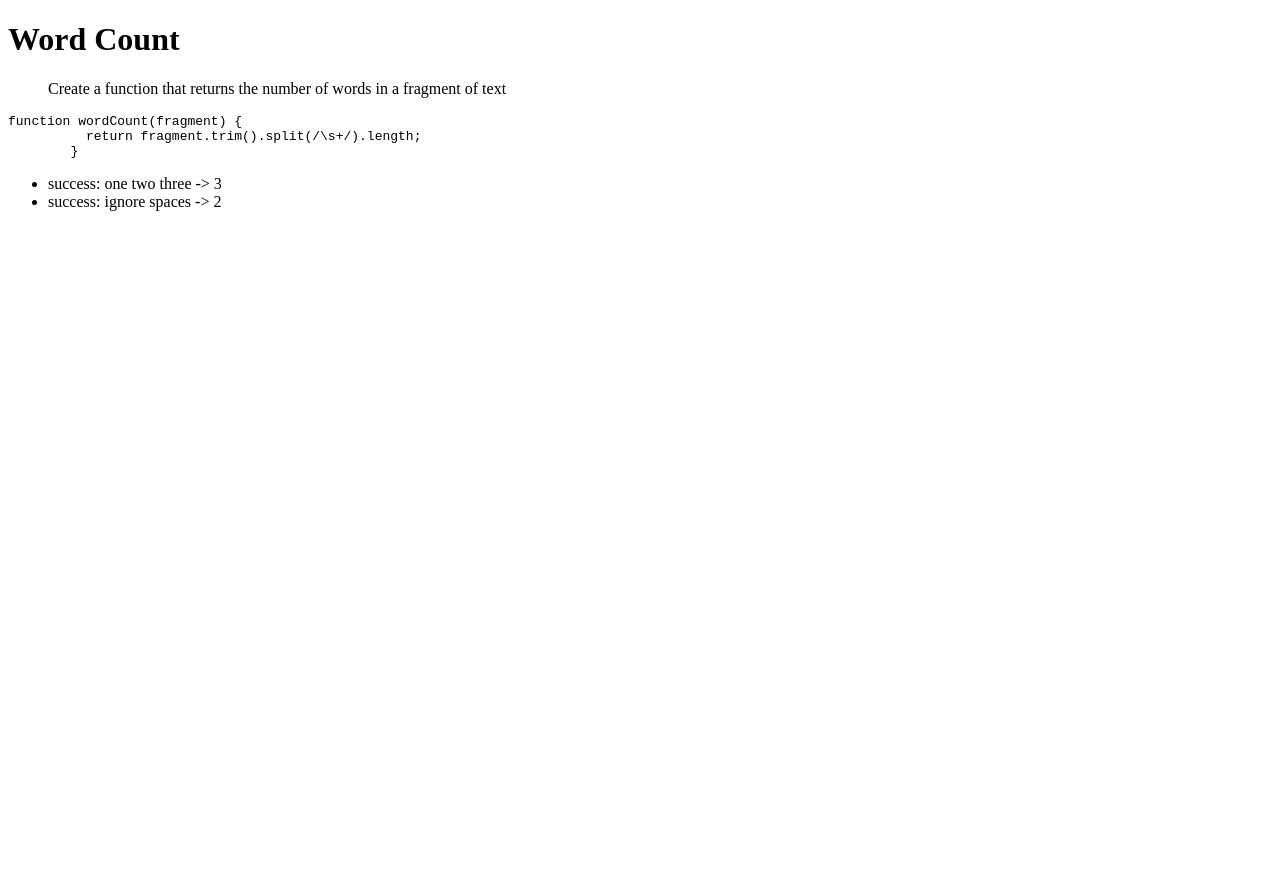
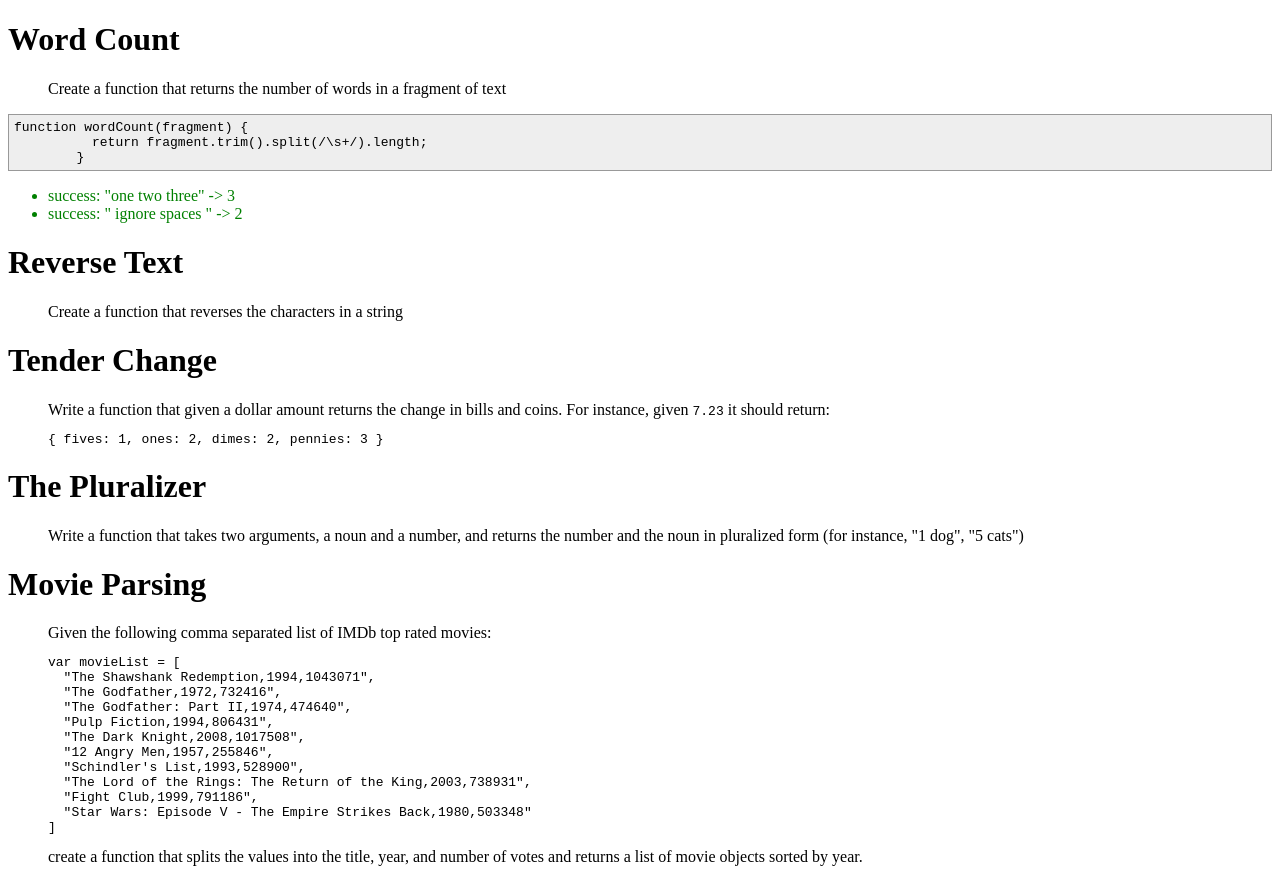
Before and after one commit to WebDevBootcamp/function-practice, a plain HTML site: page index.html in a window 1280 px wide. Before the commit the page ends 800 px from the top, so only its background shows below. Drawn offline with nearby package versions, Linux system fonts and the light colour scheme.

Commit message:
add more examples
improve validation, add some basic styling

```diff
--- /dev/null
+++ b/app.css
@@ -0,0 +1,17 @@
+.function-body {
+  background-color: #eee;
+  border: 1px solid #999;
+  padding: 5px;
+}
+
+li.success {
+  color: green;
+}
+
+li.incorrect {
+  color: orange;
+}
+
+li.error {
+  color: red;
+}
--- a/app.js
+++ b/app.js
@@ -1,8 +1,15 @@
 function createExample(name, details) {
   var body = $('body');
   $('<h1>').text(name).appendTo(body);
-  $('<blockquote>').text(details.description).appendTo(body);
-  $('<pre>').text(details.implementation.toString()).appendTo(body);
+  $('<blockquote>')
+    .html(details.description)
+    .appendTo(body);
+
+  if(details.implementation) {
+    $('<pre>')
+      .addClass('function-body')
+      .text(details.implementation.toString())
+      .appendTo(body);
 
     var validationList = $('<ul>');
     for(var index = 0; index < details.validation.length; index++) {
@@ -11,8 +18,9 @@ function createExample(name, details) {
       var results;
       try
       {
-      results = details.implementation.call(null, test.input);
-      if(results === test.output) {
+        var args = _.isArray(test.input) ? test.input : [ test.input ];
+        results = details.implementation.apply(null, args);
+        if(_.isEqual(results, test.output)) {
           status = 'success';
         }
         else {
@@ -25,10 +33,15 @@ function createExample(name, details) {
         results = error;
       }
 
-    var formatted = status + ': ' + test.input + ' -> ' + results;
+      var formatted = status + ': ' + JSON.stringify(test.input) + ' -> ' +
+        JSON.stringify(results);
+      if(status === 'incorrect') {
+        formatted += ' (expected: ' + JSON.stringify(test.output) + ')';
+      }
       $('<li>').addClass(status)
         .text(formatted)
         .appendTo(validationList);
     }
     validationList.appendTo(body);
   }
+}
--- a/index.html
+++ b/index.html
@@ -2,10 +2,12 @@
 <html>
   <head>
     <title>Function Practice</title>
+    <link rel="stylesheet" href="./app.css" />
   </head>
   <body>
 
     <script src="http://code.jquery.com/jquery-2.1.0.min.js"></script>
+    <script src="http://cdnjs.cloudflare.com/ajax/libs/underscore.js/1.6.0/underscore-min.js"></script>
     <script src="./app.js"></script>
 
     <script>
@@ -15,7 +17,8 @@
           return fragment.trim().split(/\s+/).length;
         }
         createExample('Word Count', {
-          description: 'Create a function that returns the number of words in a fragment of text',
+          description: 'Create a function that returns the number of words in \
+            a fragment of text',
           implementation: wordCount,
           validation: [
             {
@@ -28,6 +31,80 @@
             }
           ]
         });
+
+        createExample('Reverse Text', {
+          description: 'Create a function that reverses the characters in \
+            a string',
+          implementation: null,
+          validation: [
+            {
+              input: 'test value',
+              output: 'eulav tset'
+            },
+            {
+              input: null,
+              output: null
+            },
+            {
+              input: '',
+              output: ''
+            }
+          ]
+        });
+
+        createExample('Tender Change', {
+          description: 'Write a function that given a dollar amount returns \
+            the change in bills and coins. For instance, given \
+            <code>7.23</code> it should return: \
+            <pre>{ fives: 1, ones: 2, dimes: 2, pennies: 3 }</pre>',
+          implementation: null,
+          validation: [
+            {
+              input: 7.23,
+              output: { fives: 1, ones: 2, dimes: 2, pennies: 5 }
+            }
+          ]
+        });
+
+        createExample('The Pluralizer', {
+          description: 'Write a function that takes two arguments, a noun \
+            and a number, and returns the number and the noun in pluralized \
+            form (for instance, "1 dog", "5 cats")',
+          implementation: null,
+          validation: [
+            {
+              input: ['dog', 1],
+              output: '1 dog'
+            },
+            {
+              input: ['cat', 5],
+              output: '5 cats'
+            }
+          ]
+        });
+
+        var movieList = [
+          'The Shawshank Redemption,1994,1043071',
+          'The Godfather,1972,732416',
+          'The Godfather: Part II,1974,474640',
+          'Pulp Fiction,1994,806431',
+          'The Dark Knight,2008,1017508',
+          '12 Angry Men,1957,255846',
+          'Schindler\'s List,1993,528900',
+          'The Lord of the Rings: The Return of the King,2003,738931',
+          'Fight Club,1999,791186',
+          'Star Wars: Episode V - The Empire Strikes Back,1980,503348'
+        ];
+
+        createExample('Movie Parsing', {
+          description: "Given the following comma separated list of IMDb top \
+            rated movies: <pre>var movieList = " +
+            JSON.stringify(movieList, null, '  ') +
+            "</pre> create a function that splits the values into the title, \
+            year, and number of votes and returns a list of movie objects \
+            sorted by year.",
+          implementation: null
+        });
       });
     </script>
 
```
Lines whose indentation alone changed are shown as unchanged.
